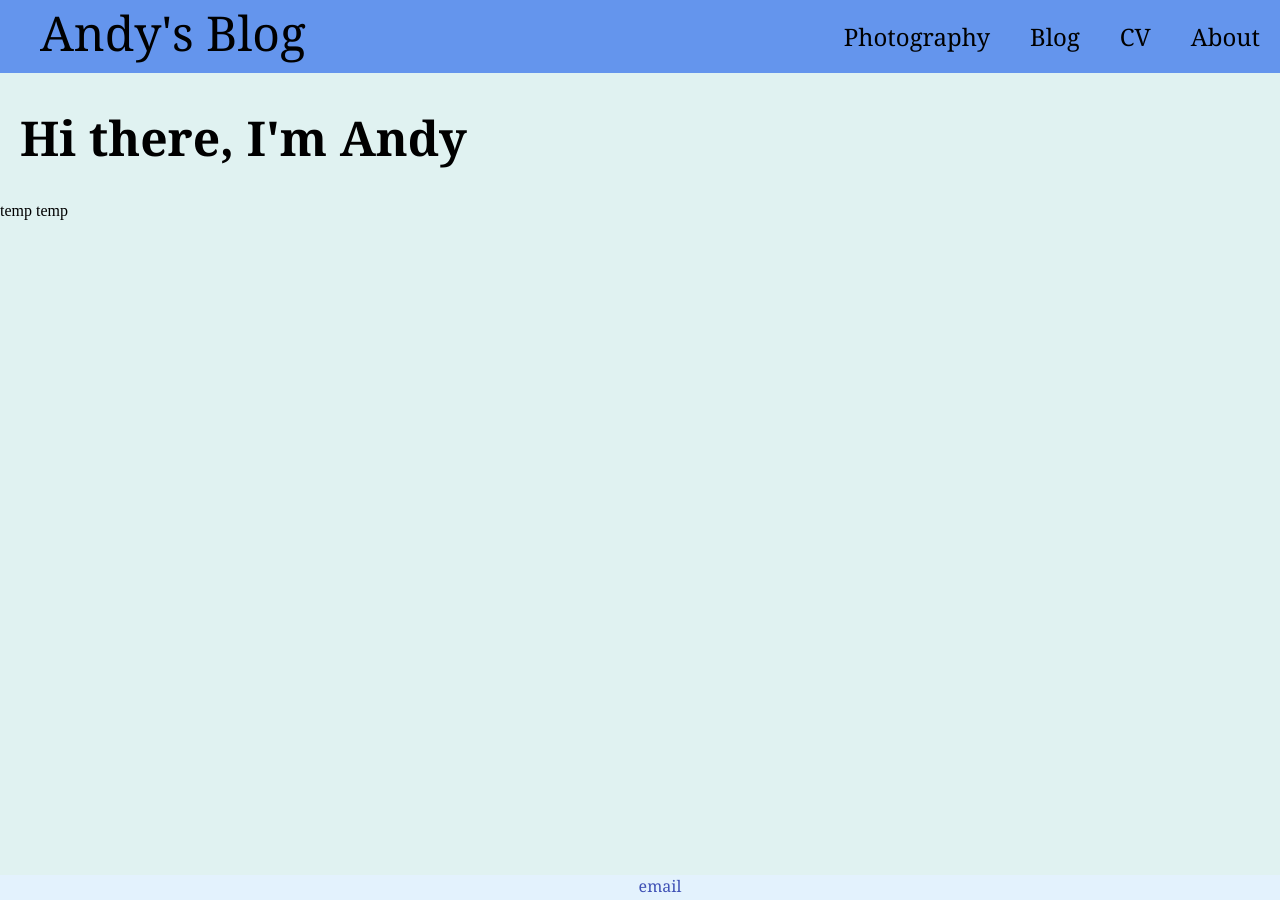
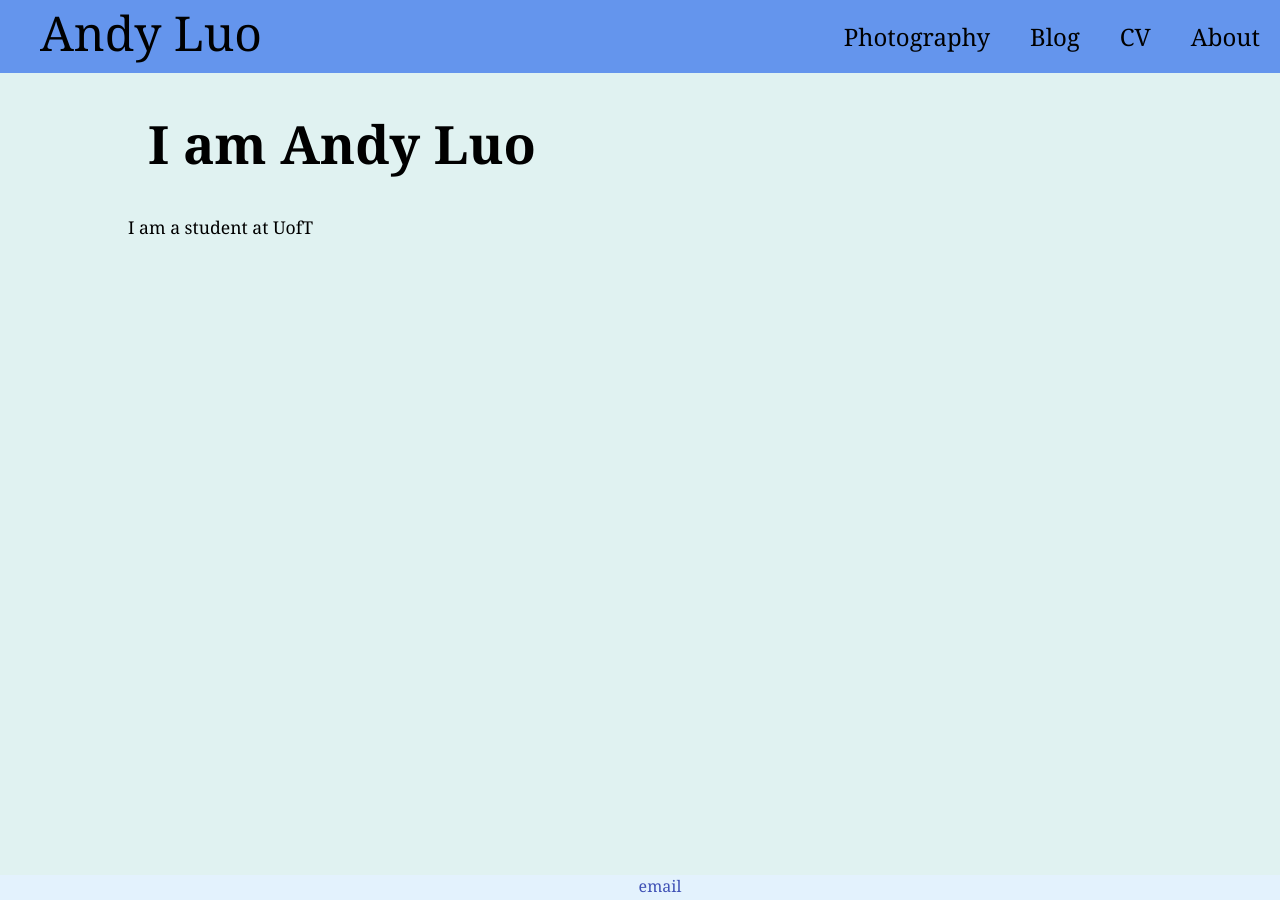
Before and after one commit to Andy8647/Andy8647.github.io, a Jekyll site: the page built from index.html, in a window 1280 px wide. Built offline with Jekyll 4.4.1, drawn with Linux system fonts in a browser that asks for light colours.

Commit message:
modified text css

```diff
--- a/_layouts/default.html
+++ b/_layouts/default.html
@@ -8,7 +8,7 @@
   <body>
     <div class="navibar">
       <ul>
-        <a href="/" class="naviHead"> Andy's Blog</a>
+        <a href="/" class="naviHead"> Andy Luo</a>
         <li class="naviLi">
           <a href="/about" class="naviLiA"> About </a>
         </li>
--- a/css/styles.css
+++ b/css/styles.css
@@ -44,7 +44,7 @@ h1 {
   font-size: 300%;
 }
 
-.description {
+.texts {
   width: 80%;
   margin-left: auto;
   margin-right: auto;
--- a/index.html
+++ b/index.html
@@ -3,6 +3,10 @@ layout: default
 title: Andy's Blog
 ---
 <div class="blurb">
-	<h1>Hi there, I'm Andy</h1>
-	<p>temp temp</p>
+	<div class="texts">
+		<h1>I am Andy Luo</h1>
+		<p>
+			I am a student at UofT
+		</p>
+	</div>
 </div><!-- /.blurb -->
```
